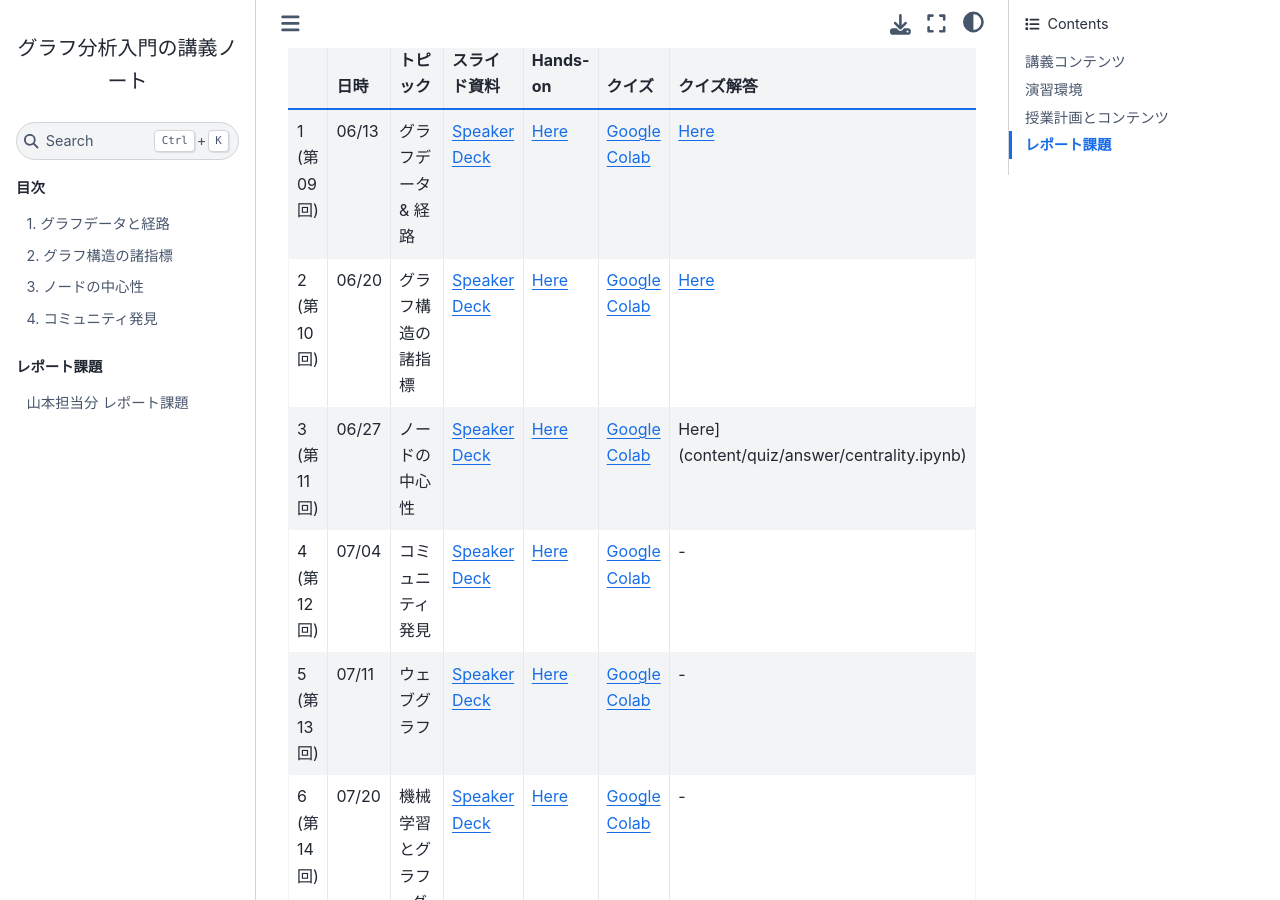
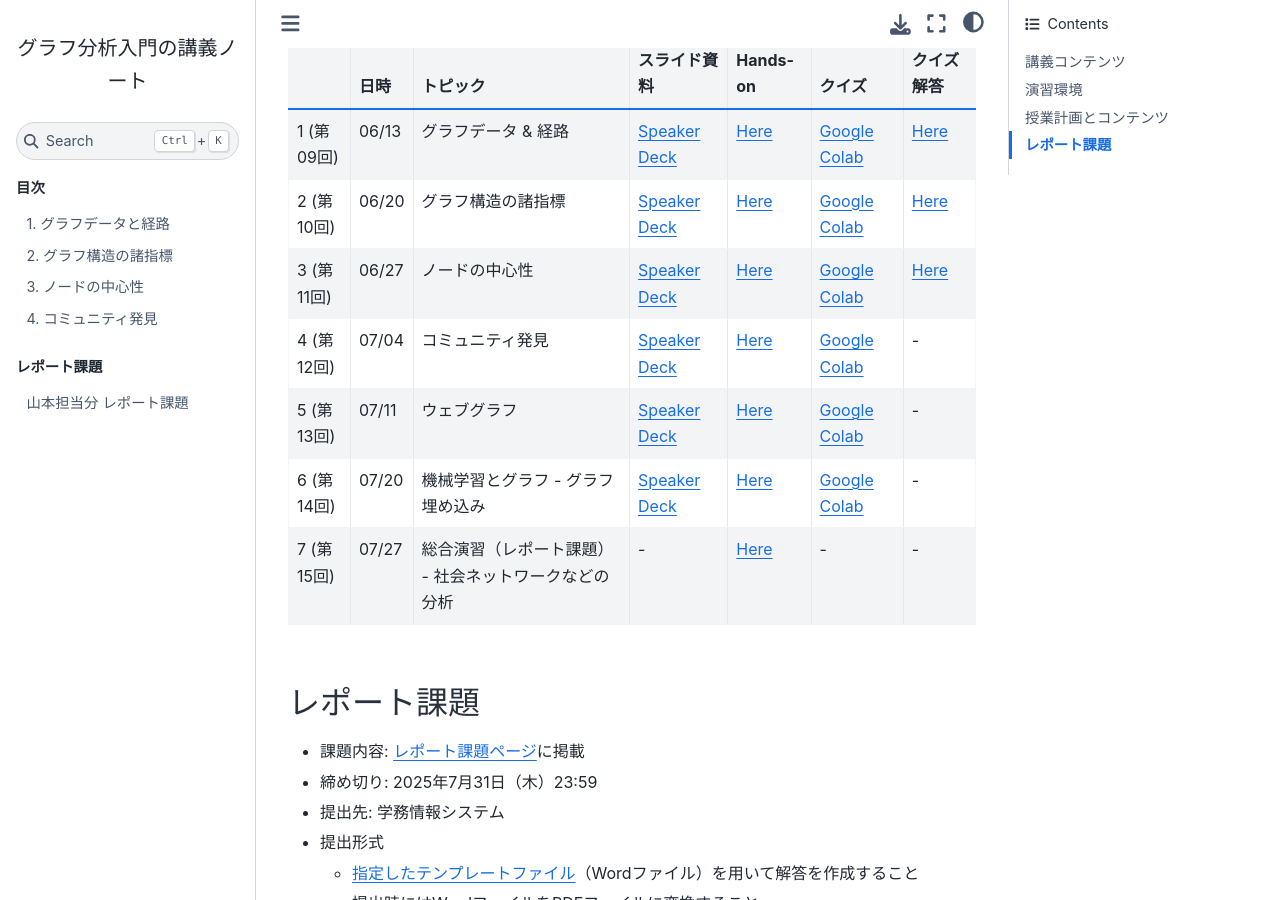
Before and after one commit to hontolab-courses/graph-analysis-lecturenote, a Jupyter Book: the page built from index.md, in a window 1280 px wide and 900 px high, scrolled down 907 px. Built offline with Jupyter Book 1.0.4 settings and Sphinx 7.4.7 and the Sphinx Book theme 1.1.4, drawn with Linux system fonts in a browser that asks for light colours; pages that are not in the unit, such as notebooks, are missing from menus.

Commit message:
コミュニティ発見

```diff
--- a/index.md
+++ b/index.md
@@ -31,7 +31,7 @@ Googleアカウントを持っていない学生は，授業までに取得し
 | ---- | ---- | ---- | ---- | ---- | ---- | ---- |
 | 1 (第09回) | 06/13 | グラフデータ & 経路 | [Speaker Deck](https://speakerdeck.com/trycycle/graph-lecture-01-graph-and-path) | [Here](content/graph-and-path.ipynb) | [Google Colab](https://colab.research.google.com/github/hontolab-courses/graph-analysis-lecturenote/blob/main/content/quiz/graph-and-path.ipynb) | [Here](content/quiz/answer/graph-and-path.ipynb) |
 | 2 (第10回) | 06/20 | グラフ構造の諸指標 | [Speaker Deck](https://speakerdeck.com/trycycle/graph-lecture-02-graph-structure-features) | [Here](content/graph-structure-features.ipynb) | [Google Colab](https://colab.research.google.com/github/hontolab-courses/graph-analysis-lecturenote/blob/main/content/quiz/graph-structure-features.ipynb) | [Here](content/quiz/answer/graph-structure-features.ipynb) |
-| 3 (第11回) | 06/27 | ノードの中心性 | [Speaker Deck](https://speakerdeck.com/trycycle/graph-lecture-03-centrality) | [Here](content/centrality.ipynb) | [Google Colab](https://colab.research.google.com/github/hontolab-courses/graph-analysis-lecturenote/blob/main/content/quiz/centrality.ipynb) | Here](content/quiz/answer/centrality.ipynb) |
+| 3 (第11回) | 06/27 | ノードの中心性 | [Speaker Deck](https://speakerdeck.com/trycycle/graph-lecture-03-centrality) | [Here](content/centrality.ipynb) | [Google Colab](https://colab.research.google.com/github/hontolab-courses/graph-analysis-lecturenote/blob/main/content/quiz/centrality.ipynb) | [Here](content/quiz/answer/centrality.ipynb) |
 | 4 (第12回) | 07/04 | コミュニティ発見 | [Speaker Deck](https://speakerdeck.com/trycycle/graph-lecture-04-finding-community) | [Here](content/finding-community.ipynb) | [Google Colab](https://colab.research.google.com/github/hontolab-courses/graph-analysis-lecturenote/blob/main/content/quiz/finding-community.ipynb) | - |
 | 5 (第13回) | 07/11 | ウェブグラフ | [Speaker Deck](https://speakerdeck.com/trycycle/graph-lecture-05-web-and-graph) | [Here](content/web-and-graph.ipynb) | [Google Colab](https://colab.research.google.com/github/hontolab-courses/graph-analysis-lecturenote/blob/main/content/quiz/web-and-graph.ipynb) | - |
 | 6 (第14回) | 07/20 | 機械学習とグラフ - グラフ埋め込み | [Speaker Deck](https://speakerdeck.com/trycycle/graph-lecture-06-graph-embedding) | [Here](content/graph-embedding.ipynb) | [Google Colab](https://colab.research.google.com/github/hontolab-courses/graph-analysis-lecturenote/blob/main/content/quiz/graph-embedding.ipynb) | - |
```
Also changed, not shown: content/centrality.ipynb, content/finding-community.ipynb, content/quiz/answer/centrality.ipynb, content/quiz/finding-community.ipynb.
